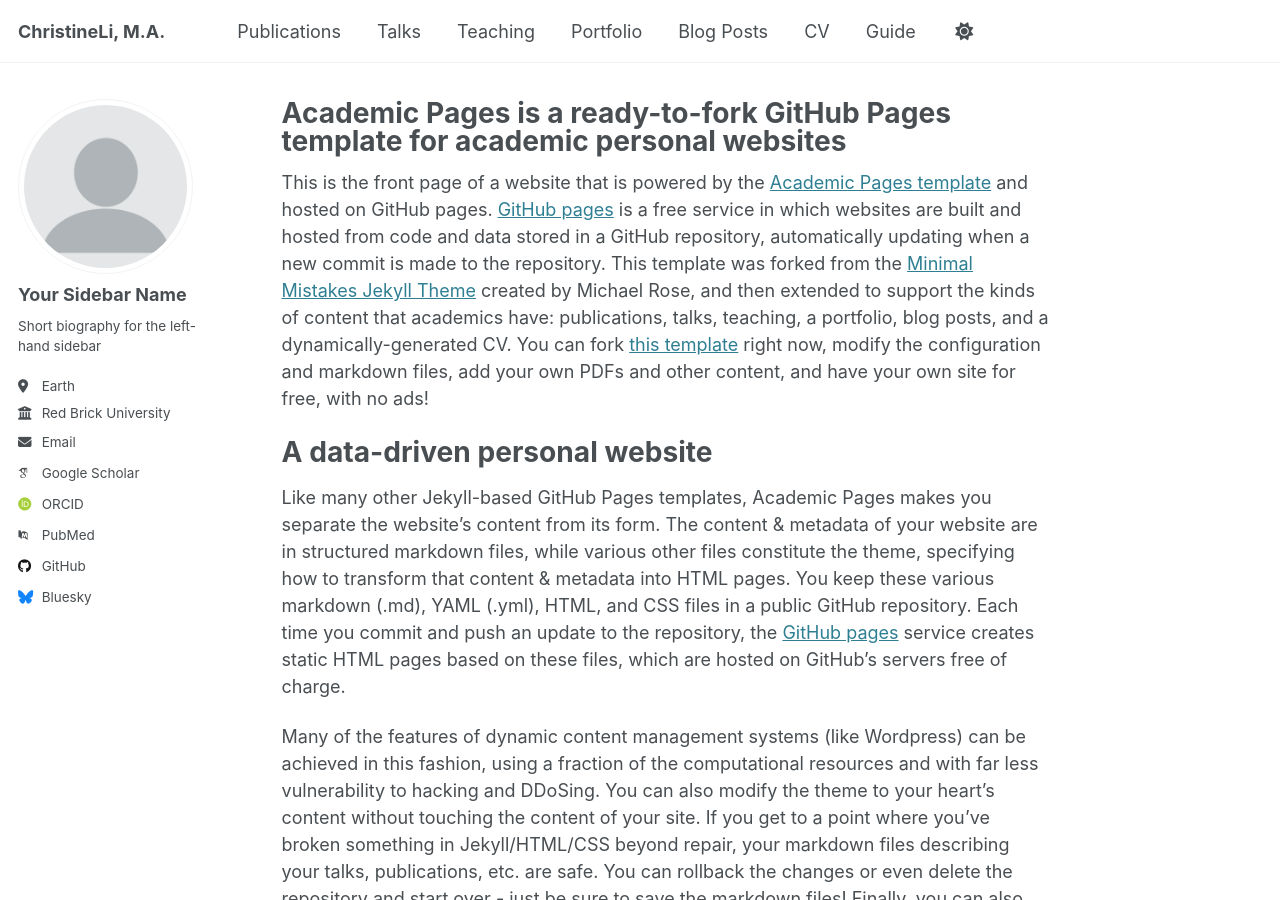
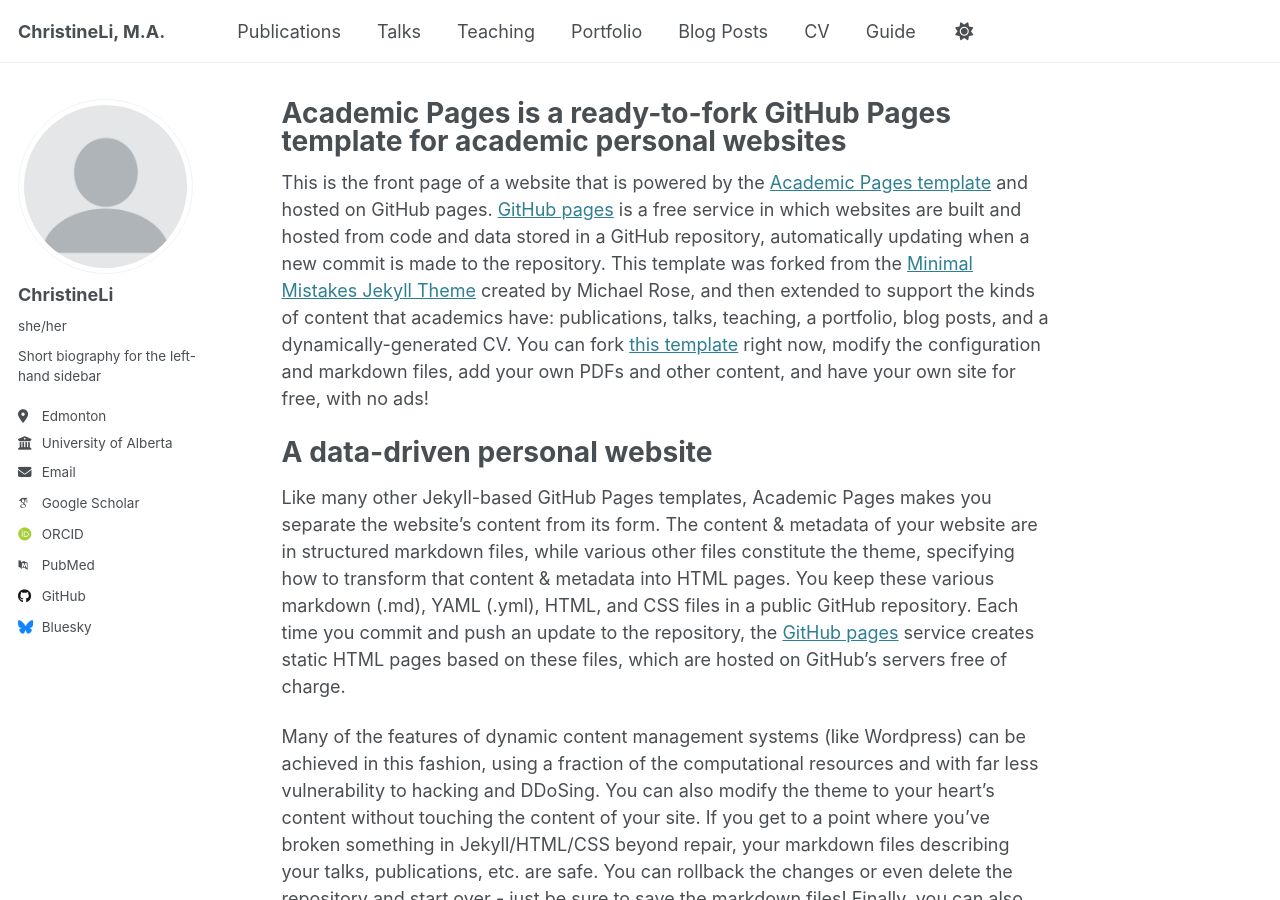
Before and after one commit to ChristineLiiii/portfolio, a Jekyll site: the page built from _pages/about.md, in a window 1280 px wide and 900 px high. Built offline with Jekyll 4.4.1, drawn with Linux system fonts in a browser that asks for light colours; some web fonts are replaced.

Commit message:
Update _config.yml

```diff
--- a/_config.yml
+++ b/_config.yml
@@ -23,13 +23,13 @@ repository               : "portfolio/ChristineLiiii.github.io"
 author:
   # Biographic information
   avatar           : "profile.png"
-  name             : "Your Sidebar Name"
-  pronouns         : # example: "she/her"
+  name             : "ChristineLi"
+  pronouns         : "she/her"
   bio              : "Short biography for the left-hand sidebar"
-  location         : "Earth"
-  employer         : "Red Brick University"
+  location         : "Edmonton"
+  employer         : "University of Alberta"
   uri              : # URL
-  email            : "none@example.org"
+  email            : "kejing1@ualberta.ca"
 
   # Academic websites
   arxiv            : # URL - Update with the correct link to your profile
```
